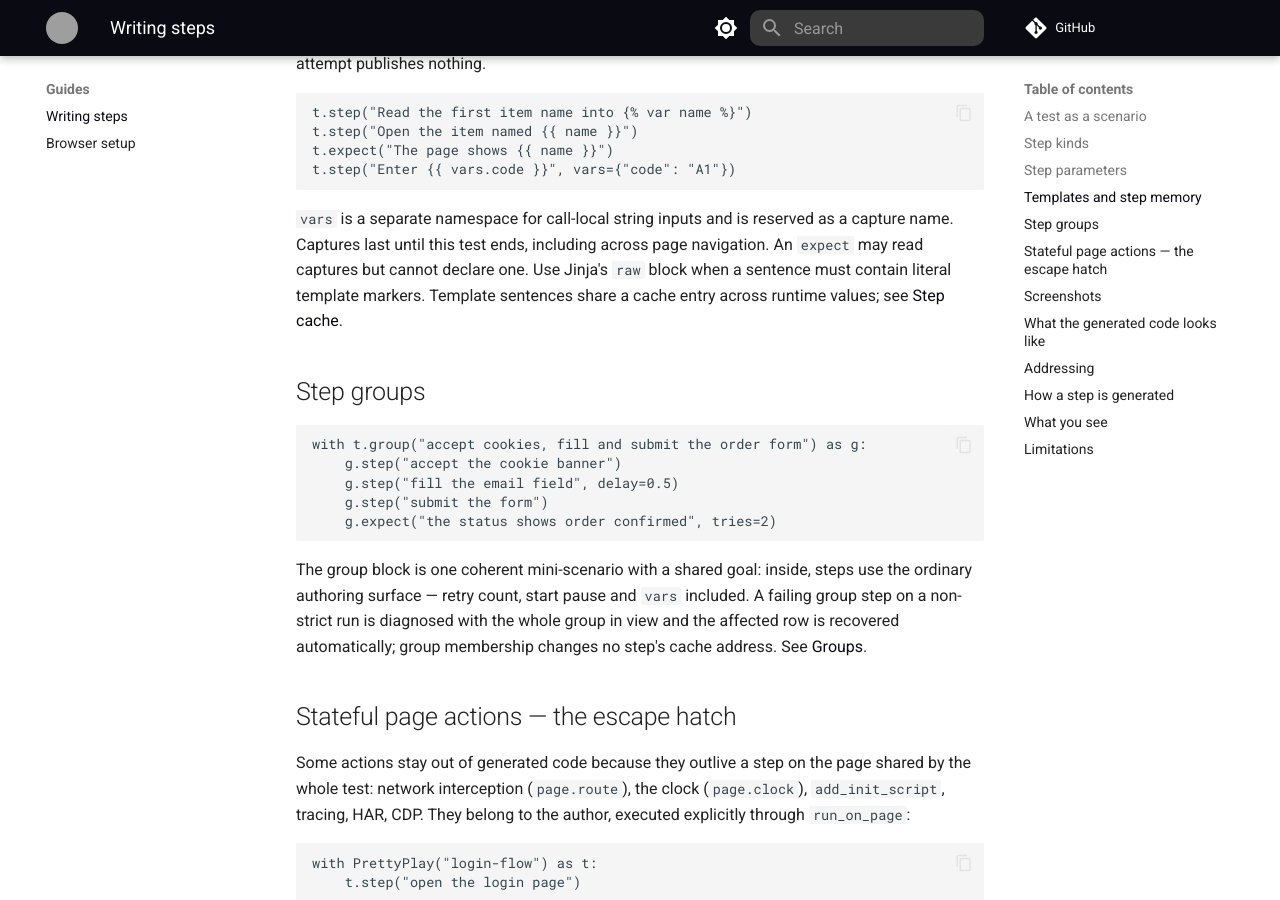
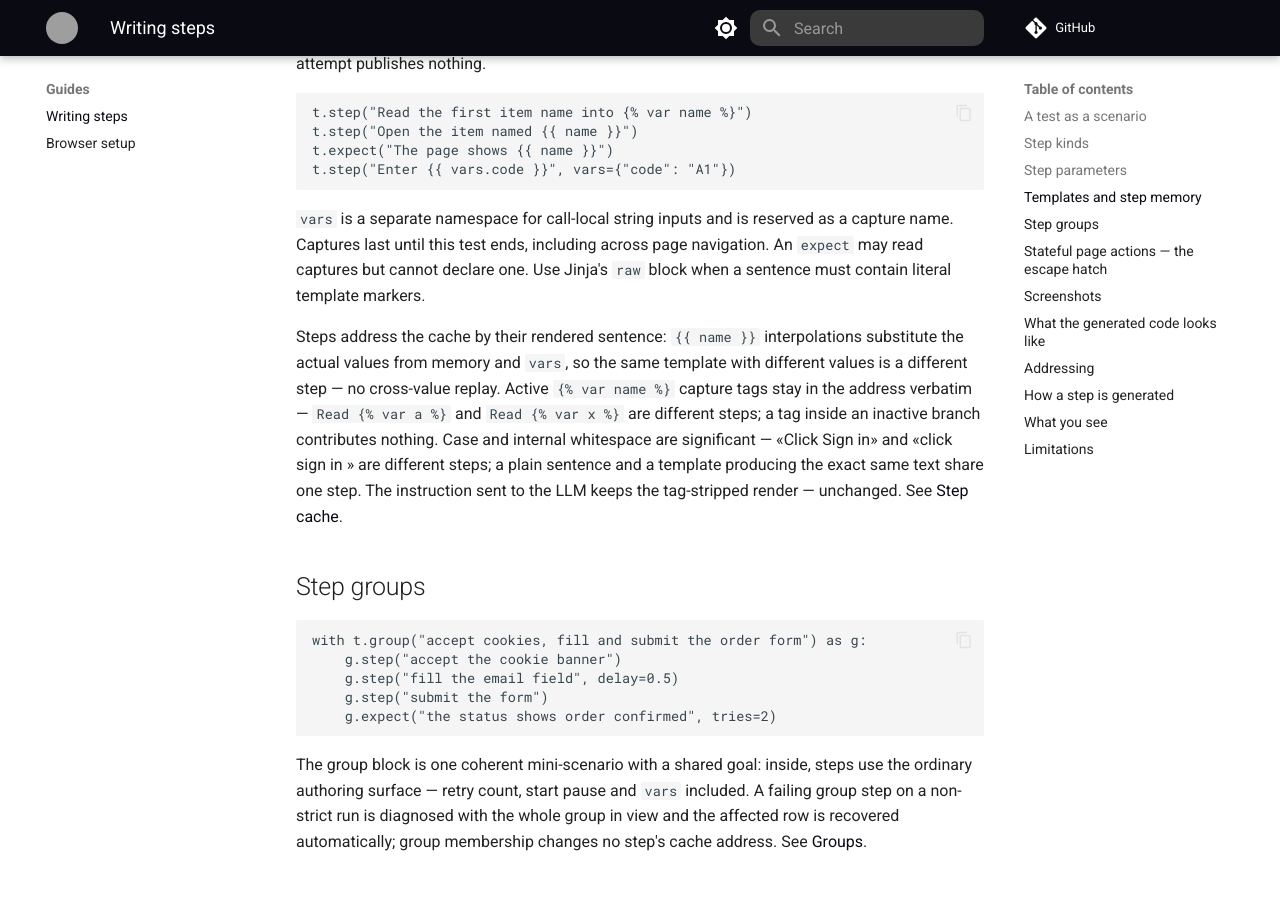
Before and after one commit to qarium/prettyplay, an MkDocs documentation site: the page built from docs/guides/writing-steps.md, in a window 1280 px wide and 900 px high, scrolled down 1361 px. Built offline with MkDocs 1.6.1 and Material for MkDocs 9.7.7, drawn with Linux system fonts in a browser that asks for light colours; comment, search, counter and statistics services are not loaded; some of the changed text lies outside the part shown; grey boxes are pictures that could not be loaded.

Commit message:
feat: documentation riders for the rendered-sentence step addressing

````diff
--- a/docs/guides/writing-steps.md
+++ b/docs/guides/writing-steps.md
@@ -64,9 +64,18 @@ t.step("Enter {{ vars.code }}", vars={"code": "A1"})
 `vars` is a separate namespace for call-local string inputs and is reserved as
 a capture name. Captures last until this test ends, including across page
 navigation. An `expect` may read captures but cannot declare one. Use Jinja's
-`raw` block when a sentence must contain literal template markers. Template
-sentences share a cache entry across runtime values; see
-[Step cache](../reference/step-cache.md#addressing).
+`raw` block when a sentence must contain literal template markers.
+
+Steps address the cache by their rendered sentence: `{{ name }}`
+interpolations substitute the actual values from memory and `vars`, so the
+same template with different values is a different step — no cross-value
+replay. Active `{% var name %}` capture tags stay in the address verbatim —
+`Read {% var a %}` and `Read {% var x %}` are different steps; a tag inside
+an inactive branch contributes nothing. Case and internal whitespace are
+significant — «Click Sign in» and «click  sign in » are different steps; a
+plain sentence and a template producing the exact same text share one step.
+The instruction sent to the LLM keeps the tag-stripped render — unchanged.
+See [Step cache](../reference/step-cache.md#addressing).
 
 ## Step groups
 
@@ -175,12 +184,15 @@ setting is on, explicitly dismissed when off — see
 
 ## Addressing
 
-The constructor arguments form the cache address: `cache_key` (mandatory) and
+The step's address is built from its rendered sentence (the addressing
+text); a template rendered with different values is a different step. The
+constructor arguments form the cache address: `cache_key` (mandatory) and
 `cache_path` (optional subdirectory). Equal cache keys in the shared root
 reuse one cached step across tests; a different language, step type or key is
 a different step. User instructions (`generation_prompt`,
 `classification_prompt`) take no part in the address — a cached step never
-regenerates because the instructions changed. See
+regenerates because the instructions changed. The attempt history and the
+honest request inputs take no part in the address either. See
 [Step cache](../reference/step-cache.md).
 
 ## How a step is generated
@@ -224,6 +236,17 @@ it. The instructions are not part of the cache address: changing them never
 invalidates cached steps — replayed code is never re-gated, so changed
 instructions need a manual cache purge to take effect.
 
+The request context is honest end to end: every generation, healing and
+steering request receives the step type (action or assertion), the prepared
+instruction with its input bindings and result declarations, and the
+verbatim per-step attempt history — every prior candidate with its outcome,
+its URL before → after line, its complete code and complete error, the
+original cached code anchored first. The cache write is guarded by the
+compliance gate above, so a cached step contains the action the sentence
+asks for, not a check of an already-achieved state. All of this is internal:
+the authoring surface uses `step()` and `expect()` with optional `vars`;
+cache addressing uses the rendered sentence (the addressing text).
+
 ## What you see
 
 Step sentences go to the logger `prettyplay` at info level — the suite output
--- a/docs/reference/step-cache.md
+++ b/docs/reference/step-cache.md
@@ -14,23 +14,42 @@ deterministically; the cache is always read, writes are best-effort.
 |---|---|---|
 | cache_key | the main object constructor argument | a different key — a different step |
 | step type | action vs assertion | the same sentence as action and as assertion — two steps |
-| normalized sentence | ordinary text: NFC, trim, whitespace collapse, casefold; template source containing `{{`, `{%` or `{#`: NFC and trim only | «Click Sign in» equals «click  sign in »; template names, case and expression whitespace remain significant |
+| normalized sentence | the addressing text — the rendered sentence — after NFC + trim | «Click Sign in» and «click  sign in » are different steps; a plain sentence and a template producing the exact same text are one step |
 
 A missing cache entry for the computed address is a cache miss — the step is
 generated, not an error.
 
-Template identity uses the authored sentence. Rendered values and call-local
-`vars` values never enter the address, so one template replays from the same
-cache entry with new values. Generated code can read current captured values
-by name from the `step_inputs` global and call-local values from
-`step_inputs["vars"]` on each execution.
+### The addressing text
+
+Steps address the cache by their rendered sentence — the addressing text:
+
+- `{{ ... }}` interpolations substitute the actual values from vars and
+  memory — different values, different steps, no cross-value replay
+- an active `{% var name %}` capture tag stays in the addressing text
+  verbatim — `Read {% var a %}` and `Read {% var x %}` are different steps
+- a capture tag inside an inactive branch contributes nothing — it disappears
+  with the branch
+- a plain sentence addresses as itself
+
+```python
+# one template — two renderings against different memory — two steps:
+t.step("Open the item named {{ name }}")   # name = "Book" → addresses as "Open the item named Book"
+t.step("Open the item named {{ name }}")   # name = "Film" → addresses as "Open the item named Film"
+```
+
+Case and internal whitespace are significant: rendered values are data
+(«Sign in» and «sign In» are different buttons). The instruction sent to the
+LLM keeps the tag-stripped render. Generated code can read current captured
+values by name from the `step_inputs` global and call-local values from
+`step_inputs["vars"]` — supplied fresh on every execution, so cached code
+tracks the live page instead of the values baked into its address.
 
 ### Normalize and address
 
 ```python
 from prettyplay.cache import StepIdentity, normalize_step_text
 
-normalized = normalize_step_text("  Click   Sign In ")
+normalized = normalize_step_text("  Click Sign In ")
 identity = StepIdentity(
     cache_key="login-flow",
     step_type="action",
@@ -61,12 +80,20 @@ cache = StepCache(config=Config(), path="checkout", reporter=StepReporter(hooks=
 step = cache.load(identity)  # None on a cache miss
 if step is None:
     # a miss means: generate the step, then store it
-    cache.save(CachedStep(identity=identity, code=step_code, created_at="2026-09-07"))
+    cache.save(
+        CachedStep(
+            identity=identity,
+            addressing_text="  Click Sign In ",  # the rendered sentence, verbatim
+            code=step_code,
+            created_at="2026-09-07",
+        )
+    )
 ```
 
 ### File format
 
-Each file carries the metadata fields (step sentence, cache key, step type,
+Each file carries the metadata fields (the step's addressing text — the
+rendered sentence with actual values — the cache key, the step type, the
 creation date), then the `# --- step code ---` sentinel line, then the
 generated step code — top-level imports when present, then the fixed-form
 `def step` function (see [Driver facade](driver-facade.md)), restored
@@ -78,6 +105,11 @@ caches written against the retired page facade call methods that no longer
 exist (an `AttributeError` at replay, a hard failure in strict mode), so
 purge the cache directory once when upgrading across that change.
 
+The addressing change is a break of the same kind: some existing addresses
+change, because steps address by their rendered sentence now. Purge the
+cache directory once after upgrading across it — or let the first default
+close sweep the untouched legacy files of each test's key out of its scope.
+
 ### Write behavior
 
 - `save` never fails the run: a read-only cache or a busy Windows target
@@ -85,6 +117,40 @@ purge the cache directory once when upgrading across that change.
 - writes are atomic: a unique temporary file in the target directory, then an
   atomic replace; the last writer wins, a partial file never becomes visible
 - `load` always works, in every environment
+
+### The per-test working set
+
+The cache is a per-test working set by default: `close()` deletes every step
+file of this test's `cache_key` in its cache scope that the test did not
+successfully load or save — best-effort, logged, never failing the close.
+Replayed and freshly generated steps survive (they were touched); strict
+replays keep what they replay.
+
+The store accumulates the touched set — the file names of every step it
+successfully loaded or saved; misses, damaged entries and skipped or failed
+writes touch nothing:
+
+```python
+removed = cache.sweep_untouched(cache_key="login-flow")
+# deletes the untouched files of this cache key in this store's scope; returns their names
+```
+
+- the scope is this store's directory (cache root + subdirectory); only files
+  whose metadata carries `cache_key` are considered — other tests' entries
+  in a shared root survive
+- a file with unreadable metadata is skipped with a WARNING — its ownership
+  is unprovable
+- deletions are log records, one per file; a per-file failure is logged and
+  never raises; the call is idempotent
+
+```python
+from prettyplay import PrettyPlay
+
+test = PrettyPlay("login-flow", cleanup=False)  # keep the cache directory after close
+```
+
+- `cleanup` is a keyword-only constructor parameter, default `True`; there is
+  no config or env switch
 
 ### The compliance gate before caching
 
@@ -142,4 +208,8 @@ if budgets.try_generation(identity):
 Generate locally where the LLM is reachable → commit the cache directory → CI
 runs the whole suite from the cache with no LLM keys at all — `strict = true`
 turns that posture into a guarantee: a cache miss fails the run instead of
-silently generating. See [Configuration](../configuration.md).
+silently generating. Committed caches need `cleanup=False` on every
+generating and replaying run — a partial run sweeps the committed entries it
+never touched, while a strict replay keeps the entries it replays (they are
+loaded, hence touched), so a committed strict run is self-preserving. See
+[Configuration](../configuration.md).
````
Also changed, not shown: .goga/history/2026/fix-step-cache/plan.md (+5 -5 lines), docs/getting-started.md (+3 -1 lines), prettyplay/cache/.usages/addressing.md (+2 -2 lines), prettyplay/engine/renderer/.usages/rendering.md (+1 -1 lines).
